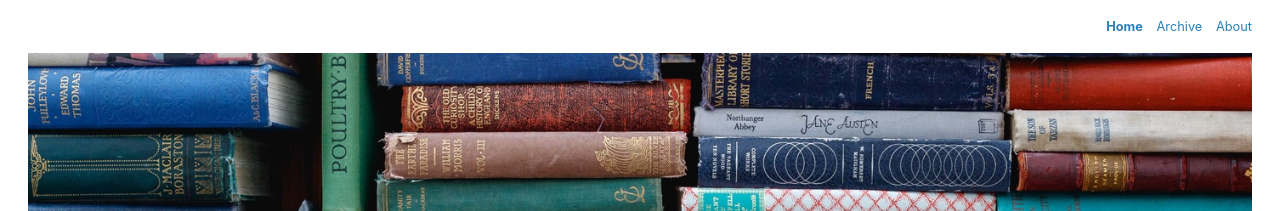
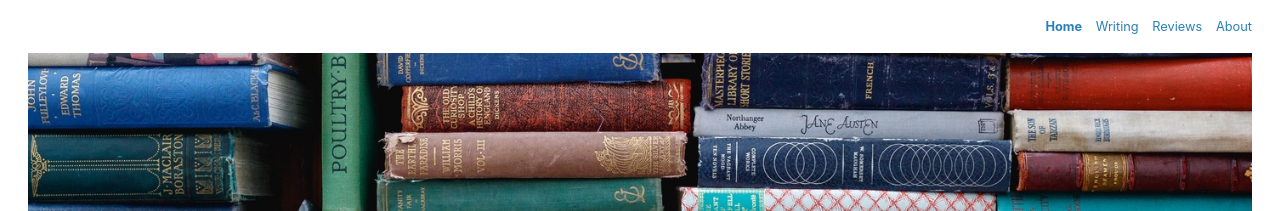
Before and after one commit to coffeewhisky/coffeewhisky.github.io, a Jekyll site: the page built from index.html, in a window 1280 px wide and 900 px high. Shown: the top 211 px of the window. Built offline with Jekyll 4.4.1, drawn with Linux system fonts in a browser that asks for light colours; the list of posts is cut into pages by our own code.

Commit message:
Update header.html

```diff
--- a/_includes/header.html
+++ b/_includes/header.html
@@ -12,7 +12,8 @@
   <header>
     <ul>
       <li><strong><a href="{{ site.baseurl }}/">Home</a></strong></li>
-      <li><a href="{{ site.baseurl }}/archive">Archive</a></li>
+      <li><a href="{{ site.baseurl }}/writing">Writing</a></li>
+      <li><a href="{{ site.baseurl }}/reviews">Reviews</a></li>
       <li><a href="{{ site.baseurl }}/about">About</a></li>
     </ul>
 
```
